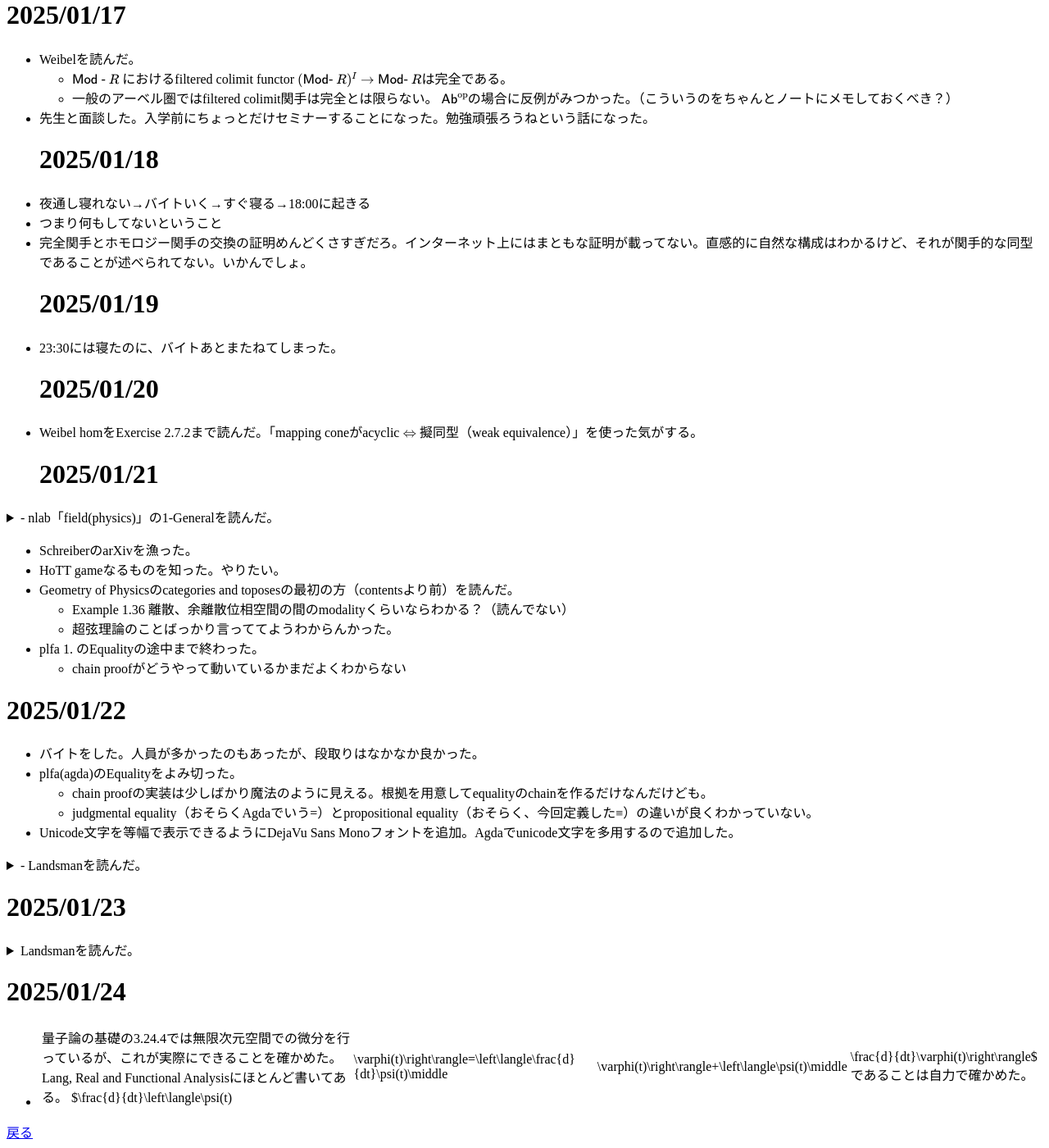
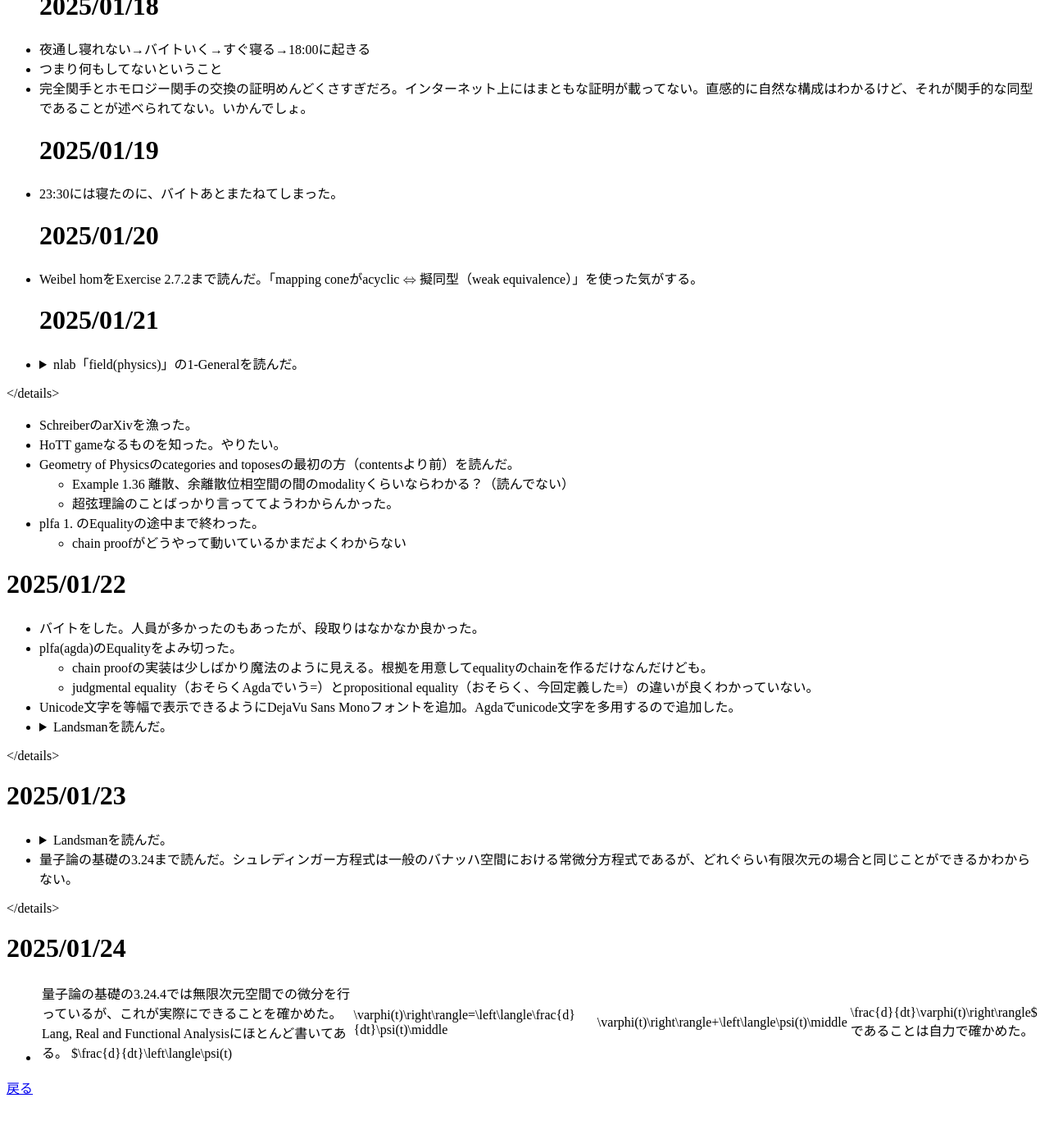
Before and after one commit to McMoscovium/mcmoscovium.github.io, a Jekyll site: the page built from diary/2025-01/index.md, in a window 1280 px wide and 1400 px high, scrolled down 557 px. Shown: the whole window at 82% size. Built offline with Jekyll 4.4.1, drawn with Linux system fonts in a browser that asks for light colours; our own code applies the rules of GitHub Pages for plain Markdown files; after the commit the page ends 1903 px from its top, so only the background shows below that; some of the changed text lies outside the part shown.

Commit message:
Update index.md

```diff
--- a/diary/2025-01/index.md
+++ b/diary/2025-01/index.md
@@ -37,7 +27,7 @@
 # 2025/01/20
 - Weibel homをExercise 2.7.2まで読んだ。「mapping coneがacyclic $\Leftrightarrow$ 擬同型（weak equivalence）」を使った気がする。
 # 2025/01/21
-<details><summary>- nlab「field(physics)」の1-Generalを読んだ。</summary>
+- <details><summary>nlab「field(physics)」の1-Generalを読んだ。</summary>
 
   - 歴史的に、電磁場の理論と重力場の理論が古典的場の理論と呼ばれるものである。
     - チャート（局所座標）を固定すると、電磁場は電場と磁場に分かれ、ベクトル場としてモデル化される。
@@ -68,11 +58,10 @@
   - chain proofの実装は少しばかり魔法のように見える。根拠を用意してequalityのchainを作るだけなんだけども。
   - judgmental equality（おそらくAgdaでいう=）とpropositional equality（おそらく、今回定義した≡）の違いが良くわかっていない。
 - Unicode文字を等幅で表示できるようにDejaVu Sans Monoフォントを追加。Agdaでunicode文字を多用するので追加した。
-<details>
-
-<summary>
-- Landsmanを読んだ。
-</summary>
+- <details>
+  <summary>
+    Landsmanを読んだ。
+  </summary>
 
   - 集合 $X$ 上のtransition probability $\tau\colon X\times X\to [0,1]$ と、それが定める $X$ の基底、またobservableとそのspectral resolutionの定義を見た。手はまだ動かしていない。
 
@@ -80,7 +69,7 @@
 
 # 2025/01/23
 
-<details>
+- <details>
   <summary>Landsmanを読んだ。</summary>
 
   - 昨日読んだtransition probabilityが定めるobserbable等の概念について有限集合に限って確かめた。無限集合の場合は和の収束について考えないといけないので後回しにする。
```
Also changed, not shown: other parts of diary/2025-01/index.md (+1 -11 lines).
